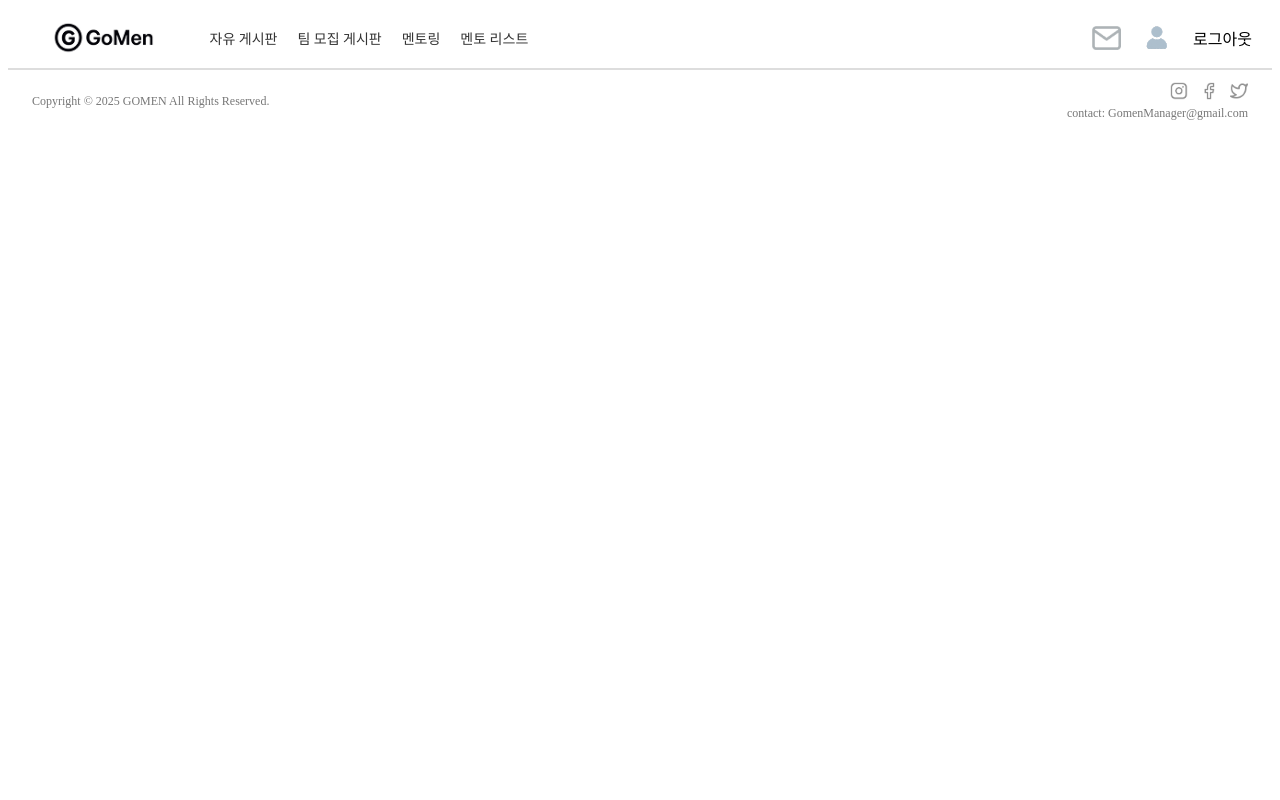
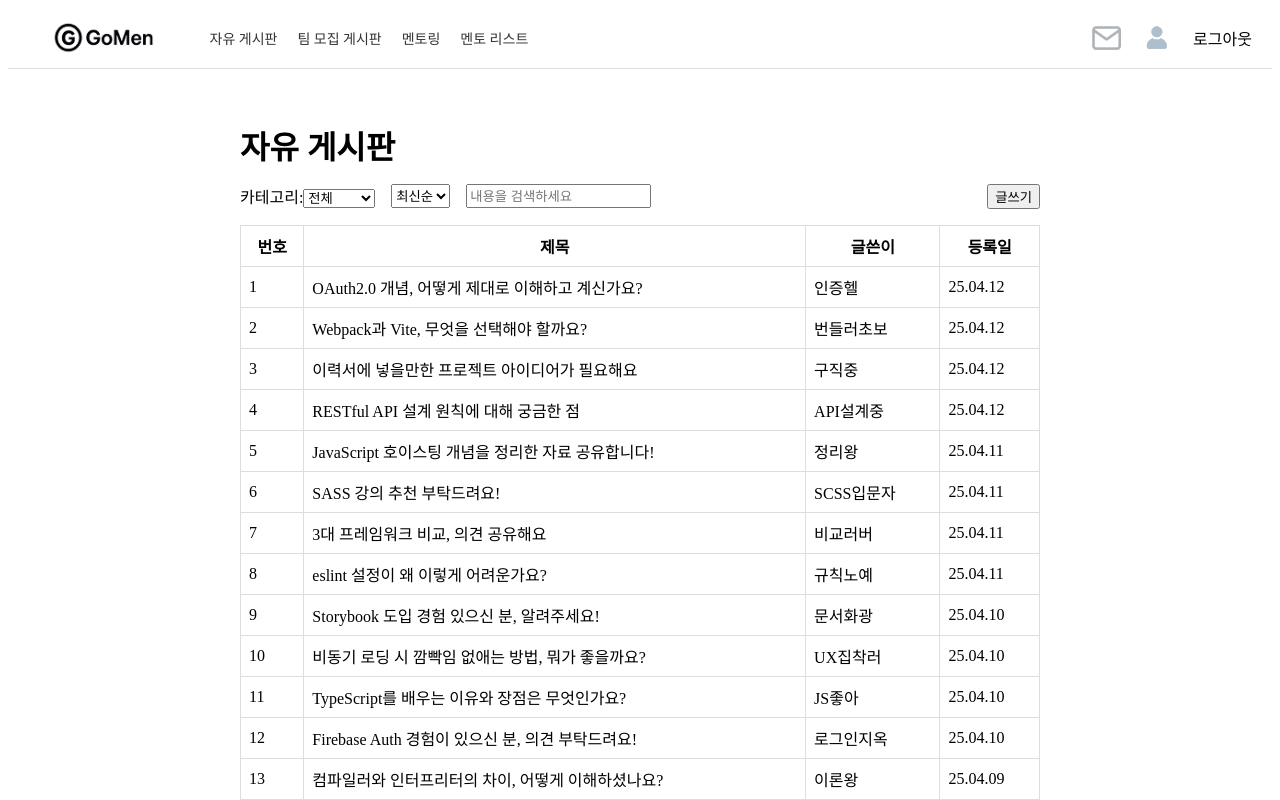
Before and after one commit to 4team-tuna/be14-3rd-Tuna-GoMen, a Vue app in the folder frontend/gomen/: page /boards/free in a window 1280 px wide. Shown: the top 800 px of the page. Built offline with nearby package versions, Linux system fonts and the light colour scheme; data requests are answered from the project's data file.

Commit message:
게시글 라우팅 경로 수정중

```diff
--- a/frontend/gomen/mock/db.json
+++ b/frontend/gomen/mock/db.json
@@ -33,5 +33,218 @@
       "content": "3년간 무상 보수 가능해요!",
       "date": "2025.04.09 17:08"
     }
+  ],
+    "allposts": [
+      {
+        "id": 1,
+        "title": "최고의 개발용 키보드 추천해주세요!",
+        "author": "새벽개발자",
+        "date": "25.04.04",
+        "category": "장비추천"
+      },
+      {
+        "id": 2,
+        "title": "2025년 최신 개발용 랩탑 비교",
+        "author": "DevGuru",
+        "date": "25.04.04",
+        "category": "장비추천"
+      },
+      {
+        "id": 3,
+        "title": "Vue.js로 컴포넌트 설계 어떻게 시작할까요?",
+        "author": "개린이",
+        "date": "25.04.05",
+        "category": "Q&A"
+      },
+      {
+        "id": 4,
+        "title": "최고의 모니터 세팅 팁 공유해요",
+        "author": "스택수집가",
+        "date": "25.04.05",
+        "category": "장비추천"
+      },
+      {
+        "id": 5,
+        "title": "웹 디자인을 위한 최고의 마우스는?",
+        "author": "디자인고민중",
+        "date": "25.04.06",
+        "category": "장비추천"
+      },
+      {
+        "id": 6,
+        "title": "백엔드 서버에 적합한 장비는 무엇이 좋을까요?",
+        "author": "백엔드지망",
+        "date": "25.04.06",
+        "category": "장비추천"
+      },
+      {
+        "id": 7,
+        "title": "파이어베이스 사용 경험자 있나요?",
+        "author": "배포초보",
+        "date": "25.04.06",
+        "category": "Q&A"
+      },
+      {
+        "id": 8,
+        "title": "프로젝트에서 자주 발생하는 문제들 공유해요!",
+        "author": "API헬퍼",
+        "date": "25.04.07",
+        "category": "잡담"
+      },
+      {
+        "id": 9,
+        "title": "웹사이트의 모바일 최적화, 어떻게 해야 할까요?",
+        "author": "반응형초보",
+        "date": "25.04.07",
+        "category": "Q&A"
+      },
+      {
+        "id": 10,
+        "title": "버전 관리 시스템, Git은 어떤 식으로 사용하는 게 좋을까요?",
+        "author": "Git왕초보",
+        "date": "25.04.07",
+        "category": "Q&A"
+      },
+      {
+        "id": 11,
+        "title": "나만의 토이 프로젝트를 시작해보자!",
+        "author": "새싹개발자",
+        "date": "25.04.08",
+        "category": "잡담"
+      },
+      {
+        "id": 12,
+        "title": "다크모드 구현의 어려움, 어떻게 해결하시나요?",
+        "author": "야근러",
+        "date": "25.04.08",
+        "category": "Q&A"
+      },
+      {
+        "id": 13,
+        "title": "Next.js 사용기, 장점과 단점은?",
+        "author": "풀스택꿈나무",
+        "date": "25.04.08",
+        "category": "Q&A"
+      },
+      {
+        "id": 14,
+        "title": "프론트엔드 포트폴리오 작성 팁",
+        "author": "이직준비생",
+        "date": "25.04.08",
+        "category": "잡담"
+      },
+      {
+        "id": 15,
+        "title": "컴포넌트 설계 잘하는 법, 누구나 알면 좋을 팁!",
+        "author": "구조화러버",
+        "date": "25.04.09",
+        "category": "Q&A"
+      },
+      {
+        "id": 16,
+        "title": "React Native와 Flutter, 무엇을 선택할까요?",
+        "author": "모바일초심",
+        "date": "25.04.09",
+        "category": "Q&A"
+      },
+      {
+        "id": 17,
+        "title": "Axios Interceptor 사용 시 주의할 점",
+        "author": "axios초보",
+        "date": "25.04.09",
+        "category": "Q&A"
+      },
+      {
+        "id": 18,
+        "title": "컴파일러와 인터프리터의 차이, 어떻게 이해하셨나요?",
+        "author": "이론왕",
+        "date": "25.04.09",
+        "category": "Q&A"
+      },
+      {
+        "id": 19,
+        "title": "Firebase Auth 경험이 있으신 분, 의견 부탁드려요!",
+        "author": "로그인지옥",
+        "date": "25.04.10",
+        "category": "Q&A"
+      },
+      {
+        "id": 20,
+        "title": "TypeScript를 배우는 이유와 장점은 무엇인가요?",
+        "author": "JS좋아",
+        "date": "25.04.10",
+        "category": "Q&A"
+      },
+      {
+        "id": 21,
+        "title": "비동기 로딩 시 깜빡임 없애는 방법, 뭐가 좋을까요?",
+        "author": "UX집착러",
+        "date": "25.04.10",
+        "category": "Q&A"
+      },
+      {
+        "id": 22,
+        "title": "Storybook 도입 경험 있으신 분, 알려주세요!",
+        "author": "문서화광",
+        "date": "25.04.10",
+        "category": "Q&A"
+      },
+      {
+        "id": 23,
+        "title": "eslint 설정이 왜 이렇게 어려운가요?",
+        "author": "규칙노예",
+        "date": "25.04.11",
+        "category": "Q&A"
+      },
+      {
+        "id": 24,
+        "title": "3대 프레임워크 비교, 의견 공유해요",
+        "author": "비교러버",
+        "date": "25.04.11",
+        "category": "잡담"
+      },
+      {
+        "id": 25,
+        "title": "SASS 강의 추천 부탁드려요!",
+        "author": "SCSS입문자",
+        "date": "25.04.11",
+        "category": "Q&A"
+      },
+      {
+        "id": 26,
+        "title": "JavaScript 호이스팅 개념을 정리한 자료 공유합니다!",
+        "author": "정리왕",
+        "date": "25.04.11",
+        "category": "Q&A"
+      },
+      {
+        "id": 27,
+        "title": "RESTful API 설계 원칙에 대해 궁금한 점",
+        "author": "API설계중",
+        "date": "25.04.12",
+        "category": "Q&A"
+      },
+      {
+        "id": 28,
+        "title": "이력서에 넣을만한 프로젝트 아이디어가 필요해요",
+        "author": "구직중",
+        "date": "25.04.12",
+        "category": "잡담"
+      },
+      {
+        "id": 29,
+        "title": "Webpack과 Vite, 무엇을 선택해야 할까요?",
+        "author": "번들러초보",
+        "date": "25.04.12",
+        "category": "잡담"
+      },
+      {
+        "id": 30,
+        "title": "OAuth2.0 개념, 어떻게 제대로 이해하고 계신가요?",
+        "author": "인증헬",
+        "date": "25.04.12",
+        "category": "Q&A"
+      }
     ]
+
 }
--- /dev/null
+++ b/frontend/gomen/src/components/freeboard/BoardList.vue
@@ -0,0 +1,65 @@
+<template>
+    <table class="board-table">
+      <thead>
+        <tr>
+          <th>번호</th>
+          <th>제목</th>
+          <th>글쓴이</th>
+          <th>등록일</th>
+        </tr>
+      </thead>
+      <tbody>
+        <tr v-for="(post, index) in paginated" :key="post.id">
+          <td>{{ startIndex + index + 1 }}</td>
+          <td>{{ post.title }}</td>
+          <td>{{ post.author }}</td>
+          <td>{{ post.date }}</td>
+        </tr>
+      </tbody>
+    </table>
+
+    <div class="pagination">
+      <button @click="changePage(page)" v-for="page in totalPages" :key="page">
+        {{ page }}
+      </button>
+    </div>
+  </template>
+
+  <script setup>
+  import { computed } from 'vue'
+
+  const props = defineProps({
+    posts: Array,
+    currentPage: Number,
+    pageSize: Number
+  })
+  const emit = defineEmits(['change-page'])
+
+  const startIndex = computed(() => (props.currentPage - 1) * props.pageSize)
+
+  const paginated = computed(() =>
+    props.posts.slice(startIndex.value, startIndex.value + props.pageSize)
+  )
+
+  const totalPages = computed(() =>
+    Math.ceil(props.posts.length / props.pageSize)
+  )
+
+  const changePage = (page) => emit('change-page', page)
+  </script>
+
+  <style scoped>
+  .board-table {
+    width: 100%;
+    border-collapse: collapse;
+    margin-bottom: 1rem;
+  }
+  .board-table th, .board-table td {
+    border: 1px solid #ddd;
+    padding: 0.5rem;
+  }
+  .pagination button {
+    margin: 0 0.25rem;
+    padding: 0.25rem 0.5rem;
+  }
+  </style>
--- a/frontend/gomen/src/components/freeboard/CommentForm.vue
+++ b/frontend/gomen/src/components/freeboard/CommentForm.vue
@@ -25,6 +25,7 @@
   </div>
 </template>
 
+
 <script setup>
 import { ref } from 'vue'
 
@@ -49,6 +50,7 @@ const reportComment = (id) => {
   alert(`댓글 (ID: ${id})을 신고하시겠습니까?`)
 }
 </script>
+
 
 <style scoped>
 .comment-form {
--- a/frontend/gomen/src/router/index.js
+++ b/frontend/gomen/src/router/index.js
@@ -1,9 +1,12 @@
 import { createRouter, createWebHistory } from 'vue-router'
 import FreeBoardPage from '@/views/FreeBoard/FreeBoardPage.vue'
+import BoardView from '@/views/FreeBoard/BoardView.vue'
 
 const routes = [
-  { path: '/board/free', component: FreeBoardPage }
+  { path: '/board/free/:id', name: 'FreeBoardPage', component: FreeBoardPage },
+  { path: '/boards/free', name: 'FreeBoardList', component: BoardView }
 ]
+
 
 const router = createRouter({
   history: createWebHistory(),
--- /dev/null
+++ b/frontend/gomen/src/views/FreeBoard/BoardView.vue
@@ -0,0 +1,94 @@
+<template>
+    <div class="board-container">
+      <h1 class="title">자유 게시판</h1>
+      <button class="write-btn">글쓰기</button>
+
+      <div class="filters">
+  <div class="mb-4">
+    <label class="mr-2">카테고리:</label>
+    <select v-model="selectedCategory" class="border rounded px-2 py-1">
+      <option value="">전체</option>
+      <option value="장비추천">장비추천</option>
+      <option value="잡담">잡담</option>
+      <option value="Q&A">Q&A</option>
+    </select>
+  </div>
+
+        <select v-model="sort">
+          <option value="date">최신순</option>
+          <option value="title">제목순</option>
+        </select>
+
+        <input v-model="search" placeholder="내용을 검색하세요" />
+      </div>
+
+      <BoardList
+        :posts="filteredPosts"
+        :current-page="currentPage"
+        :page-size="15"
+        @change-page="currentPage = $event"
+      />
+    </div>
+  </template>
+
+  <script setup>
+  import { ref, computed, onMounted } from 'vue'
+  import axios from 'axios'
+  import BoardList from '@/components/freeboard/BoardList.vue'
+
+  const posts = ref([])
+  const search = ref('')
+  const sort = ref('date')
+  const currentPage = ref(1)
+  const selectedCategory = ref('')
+
+  onMounted(async () => {
+  const res = await axios.get('http://localhost:3001/allposts') // 요기만 바꿨어!
+  posts.value = res.data
+})
+
+const filteredPosts = computed(() => {
+  let result = posts.value
+
+  // ✅ 카테고리 선택 반영 (selectedCategory로 고쳐야 작동함!)
+  if (selectedCategory.value) {
+    result = result.filter(p => p.category === selectedCategory.value)
+  }
+
+  if (search.value) {
+    result = result.filter(p =>
+      p.title.toLowerCase().includes(search.value.toLowerCase())
+    )
+  }
+
+  if (sort.value === 'title') {
+    result = result.sort((a, b) => a.title.localeCompare(b.title))
+  } else {
+    result = result.sort((a, b) => b.id - a.id)
+  }
+
+  return result
+})
+
+  </script>
+
+  <style scoped>
+  .board-container {
+    max-width: 800px;
+    margin: 0 auto;
+    padding: 2rem;
+  }
+  .title {
+    font-size: 2rem;
+    margin-bottom: 1rem;
+  }
+  .write-btn {
+    float: right;
+    margin-bottom: 1rem;
+  }
+  .filters {
+    display: flex;
+    gap: 1rem;
+    margin-bottom: 1rem;
+  }
+  </style>
```
Also changed, not shown: frontend/gomen/src/views/FreeBoard/FreeBoardPage.vue (+5 -4 lines). Lines whose indentation alone changed are shown as unchanged.
